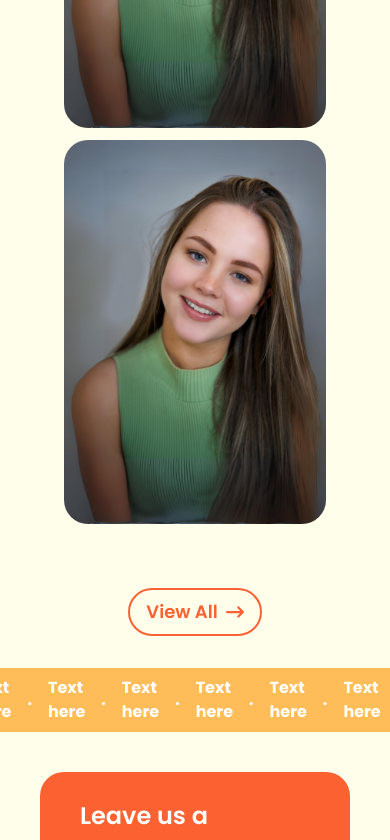
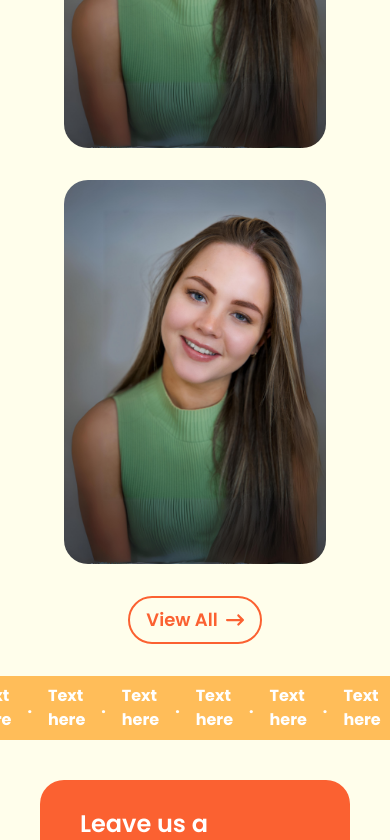
Before and after one commit to ella-jones/portfolio-new, a React (Create React App) app: page / in a window 390 px wide. Shown: the part 1791-2631 px from the top of the page. Built offline with nearby package versions, Linux system fonts and the light colour scheme; a web font is replaced by a local one.

Commit message:
fix: styling of article previews on home page in small screen size

```diff
--- a/src/pages/HomePage.jsx
+++ b/src/pages/HomePage.jsx
@@ -39,7 +39,7 @@ const HomePage = () => {
 
             <section className="px-16 lg:px-28 py-8 lg:py-20">
                 <h2 className="text-3xl  md:text-4xl lg:text-5xl font-semibold lg:w-1/3 text-center lg:text-left">Projects I've Worked On</h2>
-                <div className="mt-12 flex flex-col items-center gap-3 md:flex-row md:justify-between">
+                <div className="mt-12 flex flex-col items-center gap-x-3 gap-y-8 md:flex-row md:justify-between">
                     <div>
                         <img src={images.Headshot} alt='Placeholder' className="w-80 h-96 object-cover rounded-3xl"/>
                     </div>
@@ -51,7 +51,7 @@ const HomePage = () => {
                     </div>
                 </div>
                 <NavLink to="/Projects" className="flex justify-center">
-                    <button className="flex items-center gap-2 border-2 text-lg text-tangerine border-tangerine rounded-3xl px-4 py-2 mt-16">
+                    <button className="flex items-center gap-2 border-2 text-lg text-tangerine border-tangerine rounded-3xl px-4 py-2 mt-8 md:mt-16">
                         <h1 className="font-semibold">View All</h1>
                         <FaArrowRightLong />
                     </button>
```
